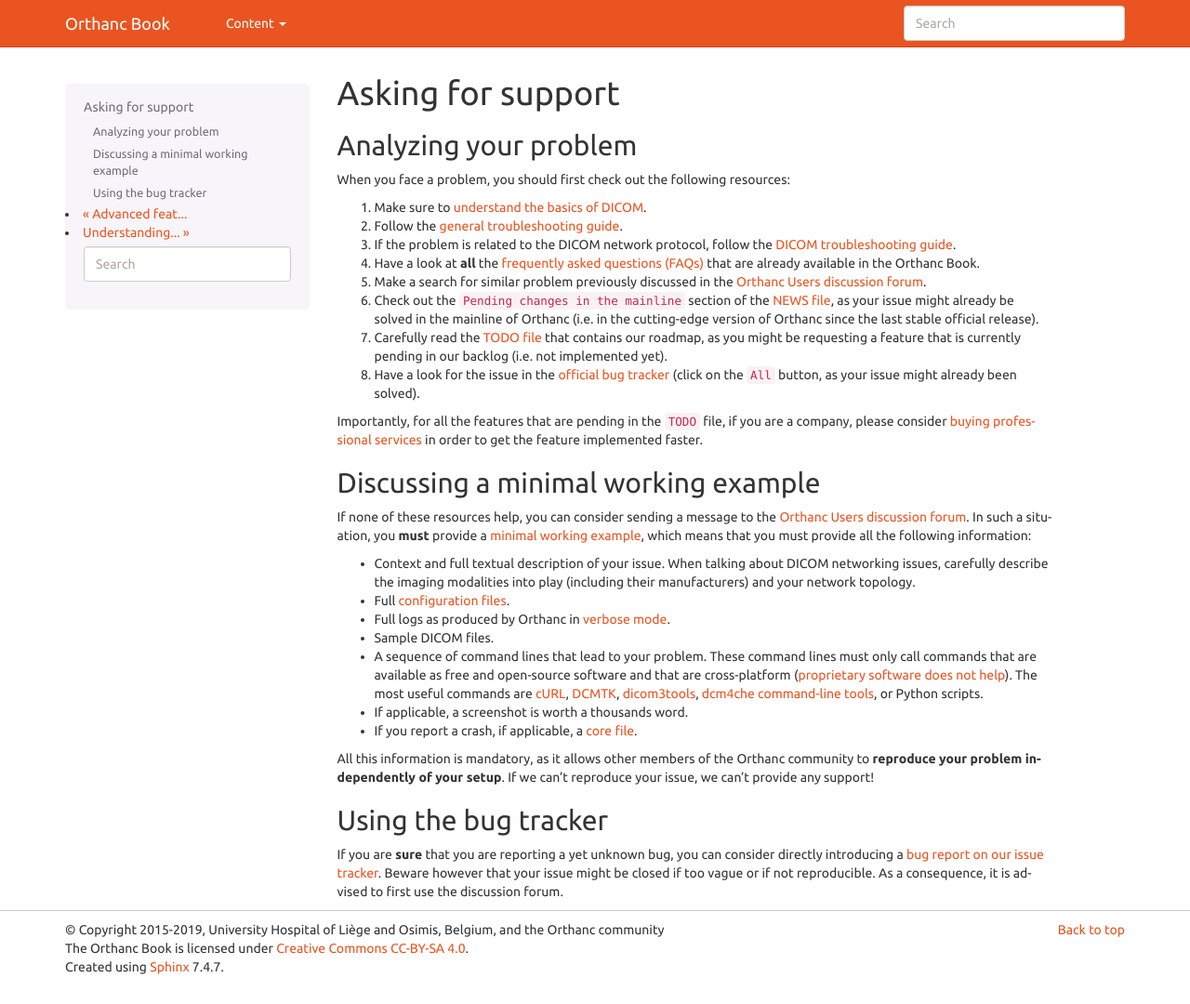
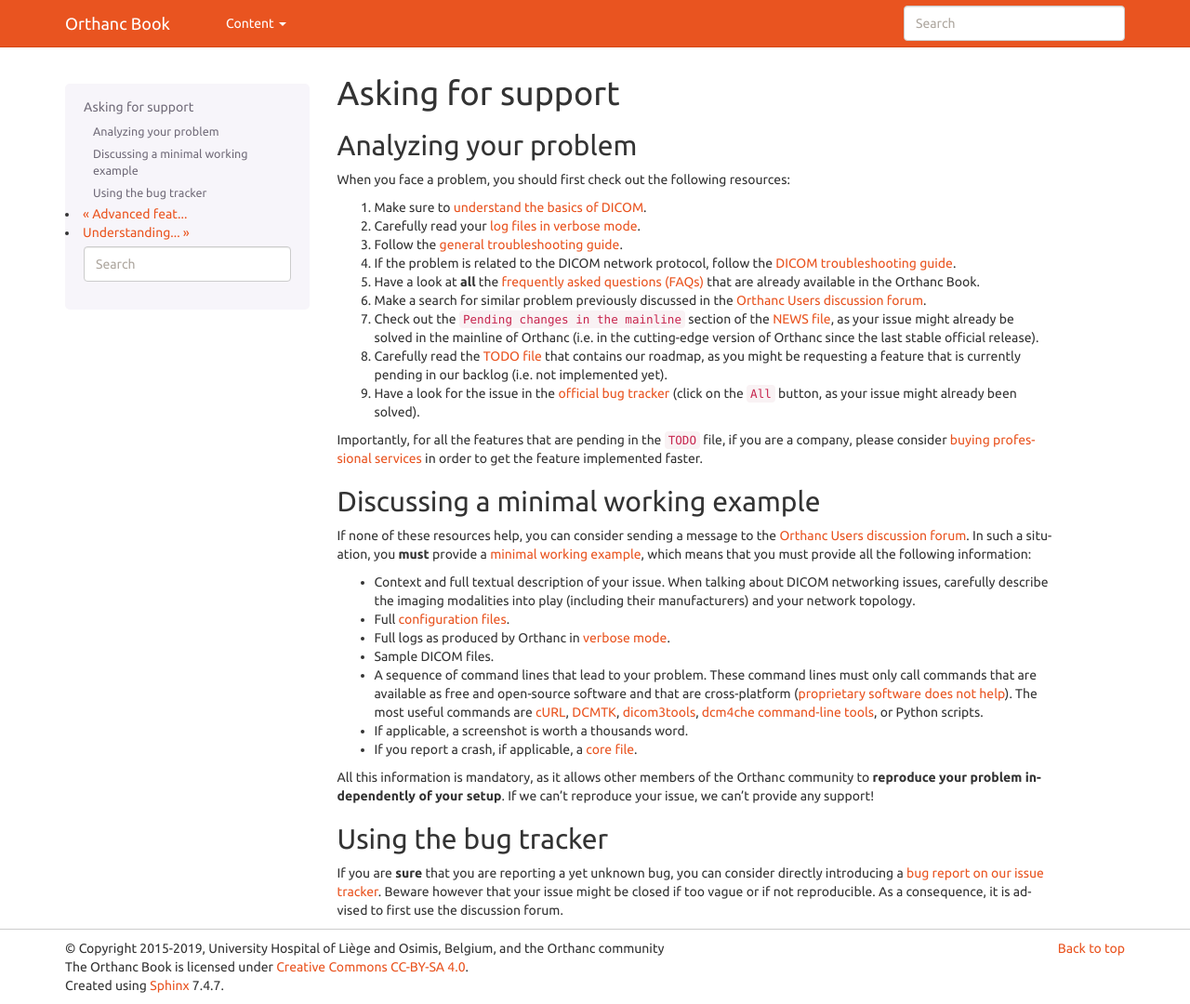
Before and after one commit to orthanc-mirrors/orthanc-book, a Sphinx documentation site: the page built from Sphinx/source/users/support.rst, in a window 1280 px wide and 1080 px high. Shown: the whole window at 93% size. Built offline with Sphinx 7.4.7, drawn with Linux system fonts in a browser that asks for light colours.

Commit message:
read log before asking support

```diff
--- a/Sphinx/source/users/support.rst
+++ b/Sphinx/source/users/support.rst
@@ -12,25 +12,26 @@
 resources:
 
 1. Make sure to :ref:`understand the basics of DICOM <dicom-guide>`.
-2. Follow the :ref:`general troubleshooting guide <troubleshooting>`.
-3. If the problem is related to the DICOM network protocol, follow
+2. Carefully read your :ref:`log files in verbose mode <log>`.
+3. Follow the :ref:`general troubleshooting guide <troubleshooting>`.
+4. If the problem is related to the DICOM network protocol, follow
    the :ref:`DICOM troubleshooting guide <dicom>`.
-4. Have a look at **all** the :ref:`frequently asked questions (FAQs)
+5. Have a look at **all** the :ref:`frequently asked questions (FAQs)
    <faq>` that are already available in the Orthanc Book.
-5. Make a search for similar problem previously discussed in the
+6. Make a search for similar problem previously discussed in the
    `Orthanc Users discussion forum
    <https://groups.google.com/forum/#!forum/orthanc-users>`__.
-6. Check out the ``Pending changes in the mainline`` section of the
+7. Check out the ``Pending changes in the mainline`` section of the
    `NEWS file
    <https://bitbucket.org/sjodogne/orthanc/src/default/NEWS>`__, as
    your issue might already be solved in the mainline of Orthanc (i.e.
    in the cutting-edge version of Orthanc since the last stable
    official release).
-7. Carefully read the `TODO file
+8. Carefully read the `TODO file
    <https://bitbucket.org/sjodogne/orthanc/src/default/TODO>`__ that
    contains our roadmap, as you might be requesting a feature that is
    currently pending in our backlog (i.e. not implemented yet).
-8. Have a look for the issue in the `official bug tracker
+9. Have a look for the issue in the `official bug tracker
    <https://bitbucket.org/sjodogne/orthanc/issues?status=new&status=open>`__
    (click on the ``All`` button, as your issue might already been solved).
 
```
